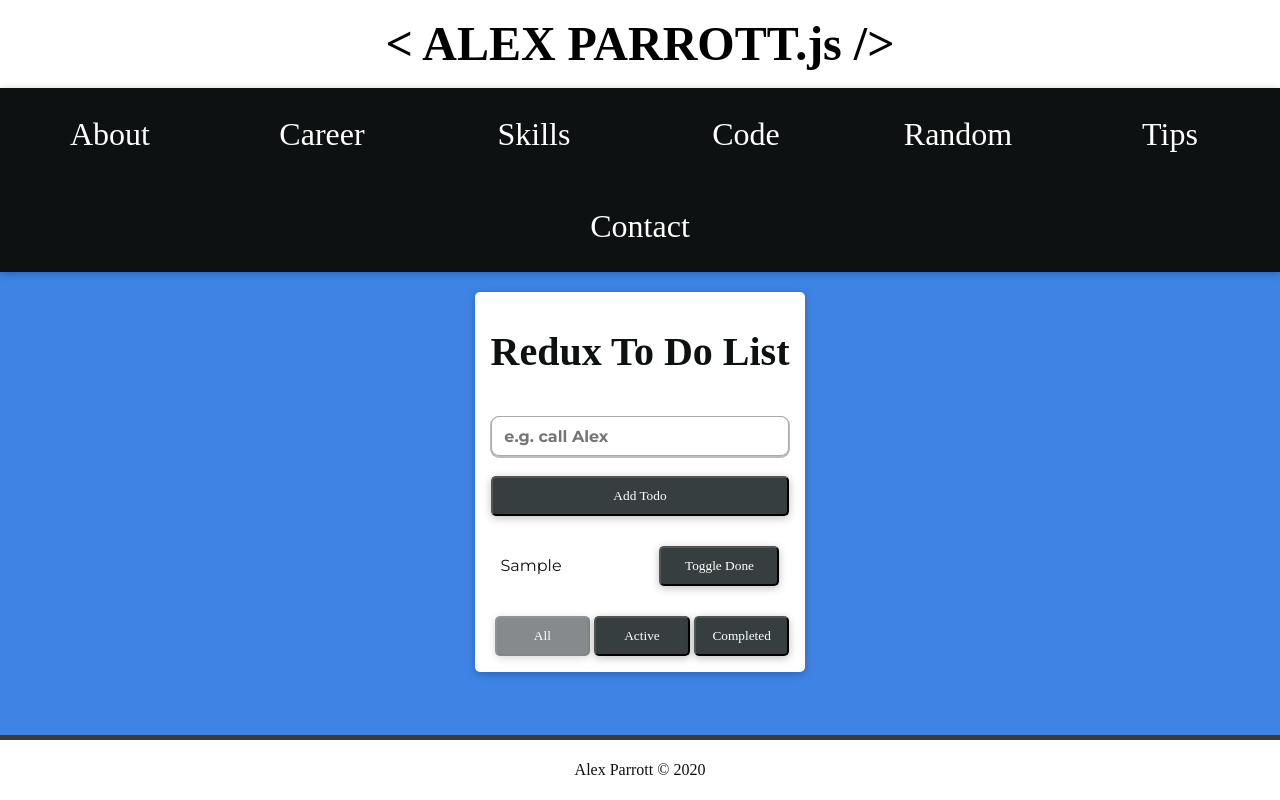
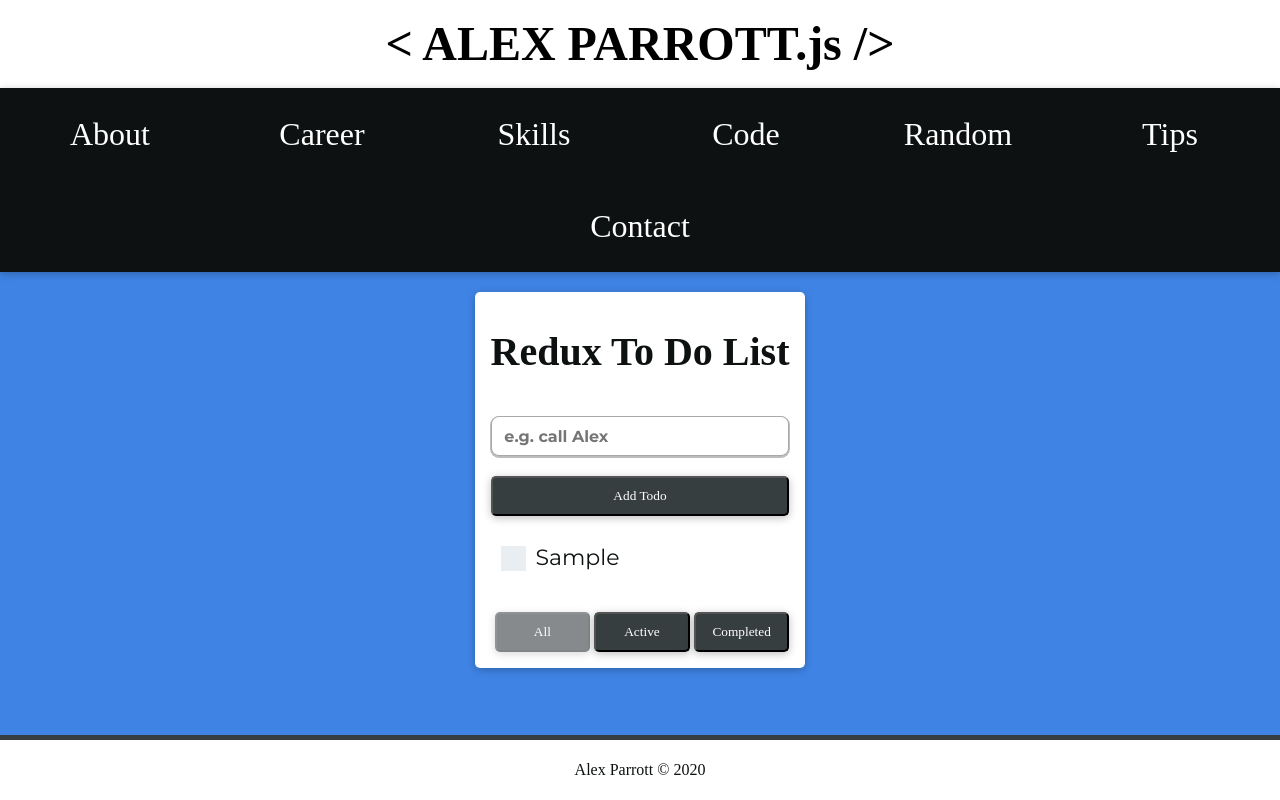
Before and after one commit to cashtotalszero/alex-parrott, a Next.js app: page /demos/todos in a window 1280 px wide. Both pictures are taken after typing "Sample" into the empty fields and a click on the button "Add Todo". Built offline with nearby package versions, Linux system fonts and the light colour scheme; a web font is replaced by a local one.

Commit message:
Checkbox component added

```diff
--- /dev/null
+++ b/components/Checkbox.js
@@ -0,0 +1,79 @@
+/* eslint-disable jsx-a11y/label-has-associated-control */
+import styled from 'styled-components';
+import PropTypes from 'prop-types';
+
+// Yes, these styles were mostly ripped from the W3Schools example!
+const StyledCheckbox = styled.div`
+  .container {
+    display: block;
+    position: relative;
+    padding-left: 35px;
+    margin-bottom: 12px;
+    cursor: pointer;
+    font-size: 22px;
+    user-select: none;
+  }
+
+  .container input {
+    position: absolute;
+    opacity: 0;
+    cursor: pointer;
+    height: 0;
+    width: 0;
+  }
+
+  .checkmark {
+    position: absolute;
+    top: 0;
+    left: 0;
+    height: 25px;
+    width: 25px;
+    background-color: ${({ theme }) => `${theme.colors.palette6}`};
+  }
+
+  .container:hover input ~ .checkmark {
+    background-color: ${({ theme }) => `${theme.colors.greyLightest}`};
+  }
+
+  .container input:checked ~ .checkmark {
+    background-color: ${({ theme }) => `${theme.colors.palette5}`};
+  }
+
+  .checkmark:after {
+    content: '';
+    position: absolute;
+    display: none;
+  }
+
+  .container input:checked ~ .checkmark:after {
+    display: block;
+  }
+
+  .container .checkmark:after {
+    left: 9px;
+    top: 5px;
+    width: 5px;
+    height: 10px;
+    border: solid white;
+    border-width: 0 3px 3px 0;
+    transform: rotate(45deg);
+  }
+`;
+
+const Checkbox = ({ children, checked, onChange }) => (
+  <StyledCheckbox>
+    <label className="container">
+      {children}
+      <input type="checkbox" checked={checked} onChange={onChange} />
+      <span className="checkmark" />
+    </label>
+  </StyledCheckbox>
+);
+
+Checkbox.propTypes = {
+  checked: PropTypes.bool.isRequired,
+  children: PropTypes.node.isRequired,
+  onChange: PropTypes.func.isRequired,
+};
+
+export default Checkbox;
--- a/components/TodoItem.js
+++ b/components/TodoItem.js
@@ -1,13 +1,6 @@
 import PropTypes from 'prop-types';
 import styled from 'styled-components';
-
-import Button from './Button';
-
-const StyledListItem = styled.li`
-  display: flex;
-  justify-content: space-between;
-  align-items: center;
-`;
+import Checkbox from './Checkbox';
 
 const StyledText = styled.span`
   text-decoration: ${({ completed }) => (completed ? 'line-through' : 'none')};
@@ -16,12 +9,11 @@ const StyledText = styled.span`
 `;
 
 const TodoItem = ({ onClick, completed, text }) => (
-  <StyledListItem>
-    <StyledText completed={completed}>{text}</StyledText>
-    <Button onClick={onClick} minWidth="120px" height="40px">
-      Toggle Done
-    </Button>
-  </StyledListItem>
+  <li>
+    <Checkbox checked={completed} onChange={onClick}>
+      <StyledText completed={completed}>{text}</StyledText>
+    </Checkbox>
+  </li>
 );
 
 TodoItem.propTypes = {
--- a/styles.js
+++ b/styles.js
@@ -39,6 +39,9 @@ export const theme = {
     palette6: `${palette6}`,
     black: `${black}`,
     white: `${white}`,
+    gray: `${gray}`,
+    greyLighter: `${greyLighter}`,
+    greyLightest: `${greyLightest}`,
     shadow: `${shadow}`,
     shadowLighter: `${shadowLighter}`,
     highlight: `${selectionHighlight}`,
```
